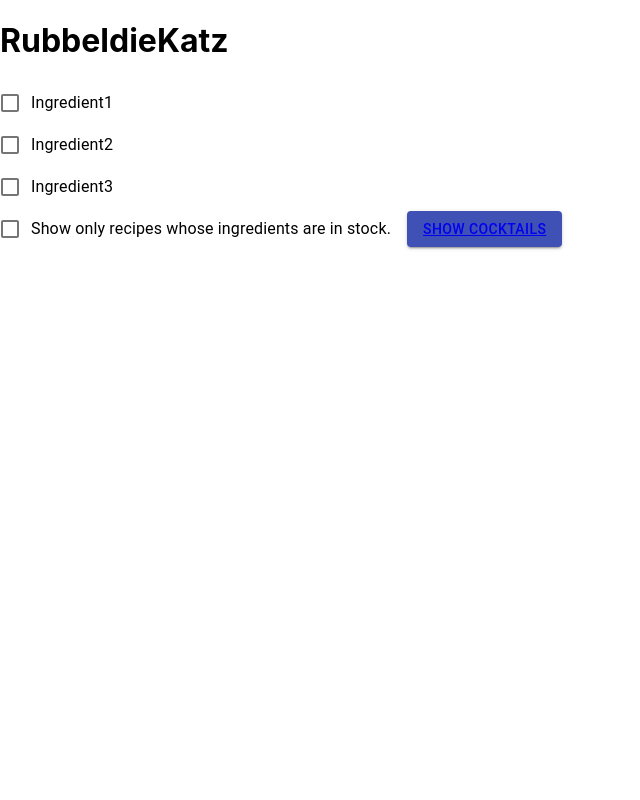
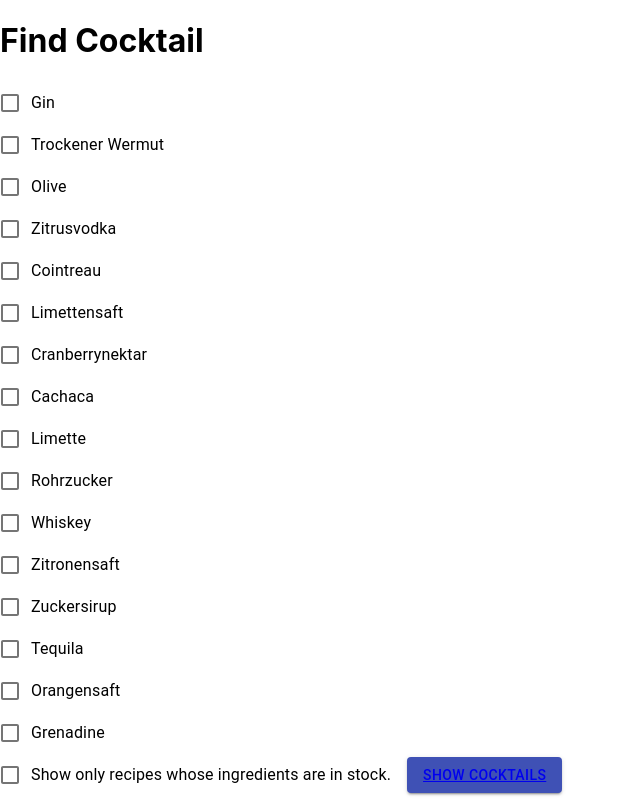
Before and after one commit to raf1312/Web_Programming_Projekt, a React (Create React App) app: page / in a window 1280 px wide. Shown: the whole page, without its empty margins (0-640 px from the left). Built offline with nearby package versions, Linux system fonts and the light colour scheme.

Commit message:
Added functionality for shopping/ not shopping

```diff
--- a/src/Component/Cocktail_List/Cocktail_list.jsx
+++ b/src/Component/Cocktail_List/Cocktail_list.jsx
@@ -1,14 +1,15 @@
 import React, {Component} from "react"
 import CocktailListElement from "../Cocktail_List_Element/CocktailListElement";
-import Ingredient_check from "../Ingredient_Check/Ingredient_check";
 
 class Cocktail_list extends Component {
     state = {};
 
     cocktails = {
-        "Long Island Icetea": ["Ingredient1", "Ingredient2", "Ingredient3", "Ingredient4"],
-        "Pinacolada": ["Ingredient1", "Ingredient2", "Ingredient3"],
-        "Jacky Cola": ["Ingredient1", "Ingredient3"]
+        "Martini" : [["Gin", "Trockener Wermut", "Olive"], "6 cl Gin und 1 cl Wermut in ein Rührglas geben und auf viel Eis in ca. 20 Sekunden kaltrühren. In eine klassische Martinischale abseihen und eine Olive auf einem Cocktailpicker in den Cocktail geben. Cheers!", "URL"],
+        "Cosmopolitan" : [["Zitrusvodka", "Cointreau", "Limettensaft", "Cranberrynektar"], "4,5 cl Zitrusvodka, 1,5 cl Cointreau, 1 cl Limettensaft und 3 cl Cranberrynektar in den Shaker geben, mit Eiswürfeln auffüllen und 15 Sekunden (also etwa 15-mal) kräftig schütteln. Den Cocktail in eine Cocktailschale – eine Coupette – doppelt, also durch zwei Siebe, abseihen. Nach belieben mit einer Zitruszeste am Glasrand garnieren. Cheers!", "URL"],
+        "Caipirinha" : [["Cachaca", "Limette", "Rohrzucker"], "Limette in Stücke schneiden und in einen Tumbler geben. 3 BL Zucker darauf geben und mit einem Stößel oder Muddler zerstoßen. 5 cl Cachaca hinzufügen und den Tumbler zu ca. 2/3 mit Crushed Ice füllen. Kräftig umrühren und anschließend mit Crushed Ice toppen. Dieser Cocktail wird mit zwei kurzen Trinkhalmen serviert. Cheers!", "URL"],
+        "Whisky Sour" : [["Whiskey", "Zitronensaft", "Zuckersirup"], "Dieser Cocktail wird im Shaker zubereitet. 6 cl Whisky, 3 cl Zitronensaft und 2 cl Zuckersirup in den Shaker geben und diesen mit viel Eis auffüllen. Kräftig shaken. Den Cocktail in einen mit Eis gefüllten Tumbler abseihen und abschließend mit einem Trinkhalm und ggf. mit einer Zitronenzeste garnieren. Cheers!", "URL"],
+        "Tequila Sunrise" : [["Tequila", "Orangensaft", "Grenadine"], "Ein paar Eiswürfel in ein Longdrinkglas geben. 2 cl Grenadine darauf geben und weiteres Eis in das Glas füllen. Möglichst 10 cl frischen Orangensaft vorsichtig darauf gießen. Falls die Trennung zwischen der Grenadine und dem Orangensaft zu streng ist, vorsichtig mit einem Löffel ein wenig umrühren. 4 cl Tequila zum Schluss auf dem Orangesaft floaten, also oben aufgießen. Definitiv mit einem Stirrer und nach Wunsch mit einem Trinkhalm versehen. Vor dem Genuss muss leider die Optik zerstört werden, damit man nicht nacheinander Sirup, Saft und puren Agavenbrand (oder umgekehrt, falls man ohne Trinkhalm serviert) trinkt. Cheers!", "URL"]
     };
 
     checkCocktails = () => {
@@ -18,7 +19,7 @@
                 temp = this.state;
                 temp[cocktail] = [];
                 this.setState(temp);
-                this.cocktails[cocktail].forEach((item, index) => {
+                this.cocktails[cocktail][0].forEach((item, index) => {
                     temp = this.state;
                     if (this.props.location.state.Ingredients[item] === true) {
                         temp[cocktail].push(item);
@@ -34,17 +35,43 @@
         this.checkCocktails();
     };
 
+    trigger= true;
+
+
+    showWarning = () => {
+        console.log(this.trigger)
+        if (this.trigger){
+            return "Nothing to show! Please choose to shop or select more ingredients"
+        }
+    };
+
 
     render() {
 
         return (
             <div>
-                <h1>RubbeldieKatz2</h1>
+                <h1>Cocktail List</h1>
                 {
                     Object.keys(this.cocktails).map(function (key, index) {
-                        return <CocktailListElement name={key} numIngredients={this.cocktails[key].length} numInStock={this.state[key]} cocktails={this.cocktails} stock={this.state} key={key}/>
+                        if (this.state[key]){
+
+                            if (this.props.location.state.shopping){
+
+                                if (this.cocktails[key][0].every(val => this.state[key].includes(val))){
+                                    this.trigger = false;
+                                    return <CocktailListElement name={key} cocktails={this.cocktails} state={this.state} key={key}/>
+                                }
+                            } else {
+                                this.trigger = false;
+                                return <CocktailListElement name={key} cocktails={this.cocktails} state={this.state} key={key}/>
+                            }
+
+                        }
+
+
                     }, this)
                 }
+                <p>{this.showWarning()}</p>
             </div>
         )
     }
--- a/src/Component/Cocktail_List_Element/CocktailListElement.jsx
+++ b/src/Component/Cocktail_List_Element/CocktailListElement.jsx
@@ -4,28 +4,20 @@
 const CocktailListElement = (props) => {
 
     const calculatePercentage = (props) => {
-        console.log(props);
-        if (props.numInStock){
-            let percentage = (props.numInStock.length / props.numIngredients)*100;
+        if (props.state[props.name]){
+            let percentage = (props.state[props.name].length / props.cocktails[props.name][0].length)*100;
             return percentage.toFixed(2)
         }
     };
-
-    const getInStock = (props) =>{
-      if (props.stock){
-          return props.stock[props.name];
-      }
-    };
-
 
     return (
         <div>
                 <Link to={{
                     pathname: '/Recipe',
                     state: {
-                        cocktail: props.name,
-                        ingredients: props.cocktails[props.name],
-                        inStock: getInStock(props)
+                        name: props.name,
+                        cocktails: props.cocktails,
+                        state: props.state
                     }
                 }}
                 ><p>{props.name} {calculatePercentage(props)}% of Ingredients in Stock</p></Link>
--- a/src/Component/Find_Cocktail/Find_cocktail.jsx
+++ b/src/Component/Find_Cocktail/Find_cocktail.jsx
@@ -5,30 +5,50 @@
 import Button from "@material-ui/core/Button";
 import {Link} from 'react-router-dom';
 
+
 class Find_cocktail extends Component {
     state = {
         Ingredients: {
-            "Ingredient1" : false,
-            "Ingredient2" : false,
-            "Ingredient3" : false
+            "Gin" : false,
+            "Trockener Wermut" : false,
+            "Olive" : false,
+            "Zitrusvodka" : false,
+            "Cointreau" : false,
+            "Limettensaft" : false,
+            "Cranberrynektar" : false,
+            "Cachaca" : false,
+            "Limette" : false,
+            "Rohrzucker" : false,
+            "Whiskey" : false,
+            "Zitronensaft" : false,
+            "Zuckersirup" : false,
+            "Tequila" : false,
+            "Orangensaft" : false,
+            "Grenadine" : false,
+        },
+        shopping: {
+            "shopping" : false
         }
+    };
 
-
-    };
 
     // Switch ingredients checked value
     changeChecked = (key, value) => {
         let temp = this.state;
         temp.Ingredients[key] = !temp.Ingredients[key];
-        this.setState({ temp}
-        )
+        this.setState( temp)
     };
 
+    handleChange = () => {
+        let temp = this.state;
+        temp.shopping["shopping"] = !temp.shopping["shopping"];
+        this.setState( temp)
+    };
 
     render() {
         return (
             <div>
-                <h1>RubbeldieKatz</h1>
+                <h1>Find Cocktail</h1>
                 {
                     Object.keys(this.state.Ingredients).map(function (key, index) {
                         return <Ingredient_check ingredient={key} onChange={this.changeChecked} checked={index} key={key}/>
@@ -36,7 +56,7 @@
                 }
                 <FormControlLabel
                     control={
-                        <Checkbox color="primary" value="shopping"/>
+                        <Checkbox color="primary" value="shopping" checked={this.state.shopping.shopping} onChange={this.handleChange}/>
                     }
                     label="Show only recipes whose ingredients are in stock."
                 />
@@ -44,7 +64,8 @@
                     <Link to={{
                         pathname: '/Cocktail_list',
                         state: {
-                            Ingredients: this.state.Ingredients
+                            Ingredients: this.state.Ingredients,
+                            shopping: this.state.shopping.shopping
                         }
                     }}
                     >Show Cocktails</Link>
--- a/src/Component/Recipe/Recipe.jsx
+++ b/src/Component/Recipe/Recipe.jsx
@@ -3,9 +3,15 @@
 class Recipe extends Component {
     render() {
         console.log(this.props.location);
+        const props = this.props.location.state;
         return (
             <div>
-                <h1>RubbeldieKatz3</h1>
+                <h1>Recipe</h1>
+                <h1>Cocktail: {props.name}</h1>
+                <h2>Zutaten gesamt: {props.cocktails[props.name][0].length}</h2>
+                <h2>Zutaten vorhanden: {props.state[props.name].length}</h2>
+                <h2>Zubereitung:</h2>
+                <p>{props.cocktails[props.name][1]}</p>
             </div>
         )
     }
```
